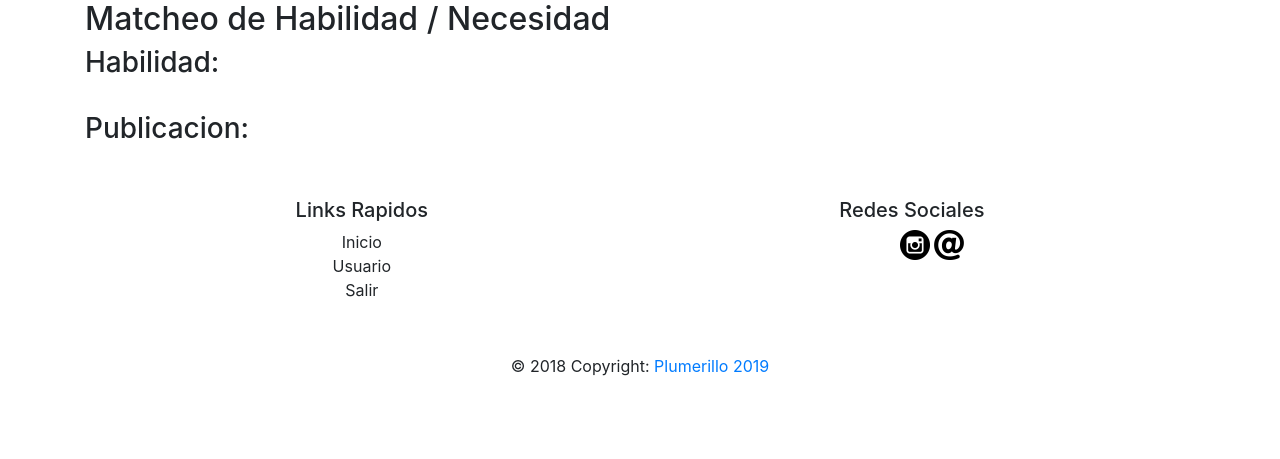
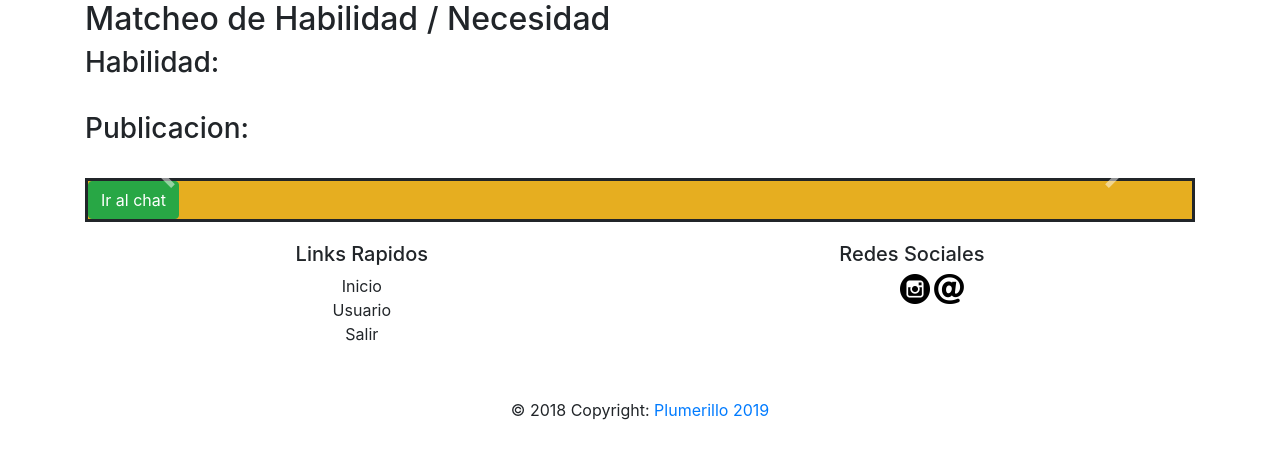
Before and after one commit to mariajosebare/medoymana, a Flask app: template plumerillo/medoymana/app/templates/pages/matcheo.html in a window 1280 px wide. Shown: the part 96-555 px from the top of the page. Run offline with Flask 2, Linux system fonts and the light colour scheme; the template is opened without the code that fills it, so the values that code supplies are empty; some libraries are stand-ins or nearby versions.

Commit message:
link de matcheo a chat hecho

```diff
--- a/plumerillo/medoymana/app/templates/pages/matcheo.html
+++ b/plumerillo/medoymana/app/templates/pages/matcheo.html
@@ -68,6 +68,10 @@
 					</a>
 				</div>
 
+				<div class="btn-style">
+					<a href="/chatusuario" class="btn btn-success">Ir al chat</a>
+				</div>
+
 					<!-- Agregar dos boton uno para cancelar publicacion y otro para volver atras (pagina de publicaciones) -->
 				</article>
 			</section>
```
